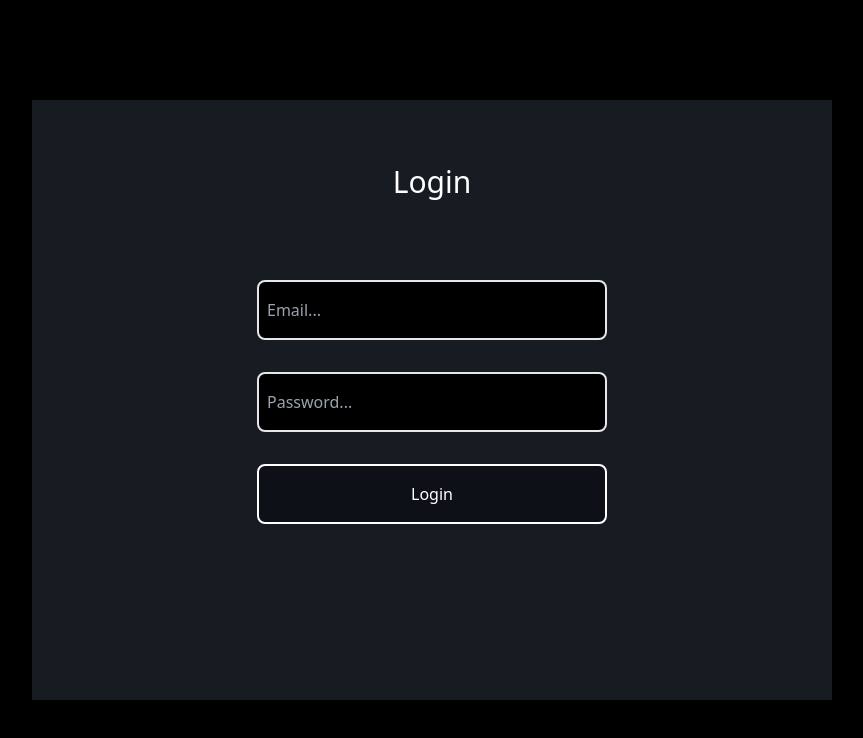
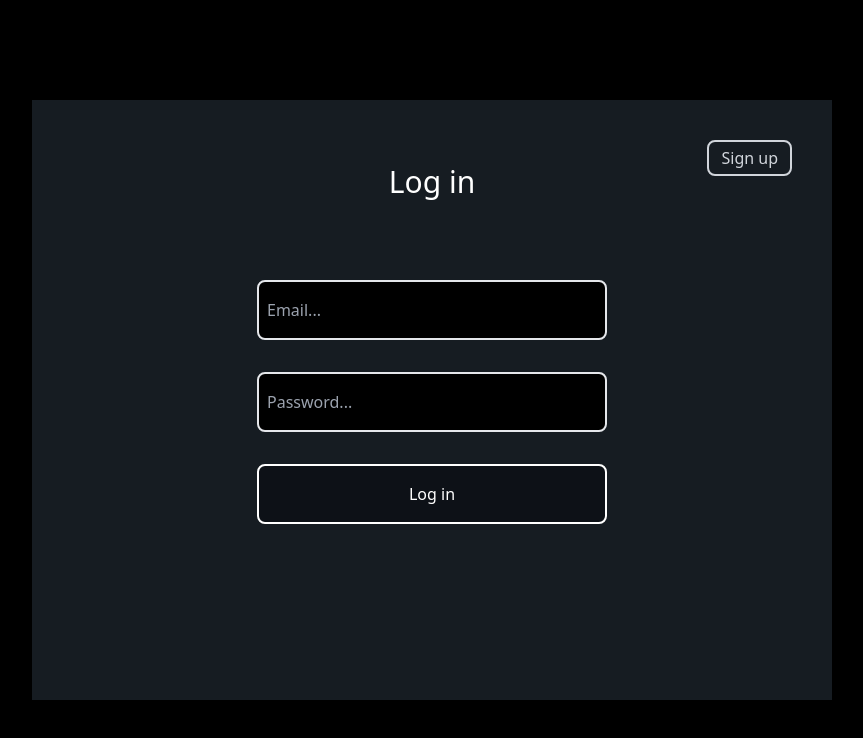
Before and after one commit to dens0n/kanban-fullstack-app, a React (Vite) app in the folder client/: page / in a window 1280 px wide. Shown: the top 738 px of the page, without its empty margins (208-1071 px from the left). Built offline with nearby package versions, Linux system fonts and the light colour scheme.

Commit message:
Refactor Auth component to support login and signup functionality

```diff
--- a/client/src/components/Auth.tsx
+++ b/client/src/components/Auth.tsx
@@ -7,40 +7,77 @@ const Auth: React.FC = () => {
   const [password, setPassword] = useState("");
   const [error, setError] = useState<string | null>(null);
   const navigate = useNavigate();
+  const [isLogin, setIsLogin] = useState<boolean>(true);
+  const [authState, setAuthState] = useState<"Log in" | "Sign up">("Log in");
+  const [name, setName] = useState<string>("");
+  const endpoint = isLogin ? "login" : "signup";
 
   const handleSubmit = async (event: React.FormEvent) => {
     event.preventDefault();
     setError(null);
 
     try {
+      console.log(name, email, password);
       const response = await axios.post(
-        `http://localhost:3000/api/login`,
-        { email, password },
-        {
-          headers: {
-            "Content-Type": "application/json",
-          },
-          withCredentials: true, // This ensures cookies are included in the request
-        },
+        `http://localhost:3000/api/${endpoint}`,
+        isLogin ? { email, password } : { name, email, password },
+        isLogin ? { withCredentials: true } : {},
       );
 
-      if (response.status !== 200) {
-        throw new Error("Login failed");
+      console.log(response.data);
+
+      if (isLogin) {
+        navigate("/kanban");
+      } else {
+        setAuthState("Log in");
+        setIsLogin(true);
+        setName("");
+        setEmail("");
+        setPassword("");
       }
-
-      navigate("/kanban");
     } catch (error) {
       console.log(error);
+      setError(
+        `${authState} failed. Please check your credentials and try again.`,
+      );
+    }
+  };
 
-      setError("Login failed. Please check your credentials and try again.");
+  const toggleAuthState = () => {
+    if (authState === "Log in") {
+      setIsLogin(false);
+      setAuthState("Sign up");
+    } else {
+      setIsLogin(true);
+      setAuthState("Log in");
     }
   };
 
   return (
     <div className="flex h-screen flex-col items-center justify-center">
-      <div className="flex h-[600px] w-[800px] flex-col items-center justify-start gap-20 bg-columnBackgroundColor p-16">
-        <h2 className="text-3xl">Login</h2>
+      <div className="relative flex h-[600px] w-[800px] flex-col items-center justify-start gap-20 bg-columnBackgroundColor p-16">
+        <button
+          onClick={toggleAuthState}
+          className="absolute right-0 top-0 m-10 rounded-lg border-2 border-gray-300 px-3 py-1 text-gray-300 hover:border-gray-50 hover:text-gray-50"
+        >
+          {authState === "Log in" ? "Sign up" : "Log in"}
+        </button>
+        <h2 className="text-3xl">{authState}</h2>
         <form className="flex flex-col gap-8" onSubmit={handleSubmit}>
+          {!isLogin && (
+            <div>
+              <input
+                className="min-w[350px] flex h-[60px] w-[350px] rounded-lg border-2 bg-black px-2 outline-none focus:border-rose-500"
+                type="text"
+                id="name"
+                name="name"
+                value={name}
+                onChange={(e) => setName(e.target.value)}
+                required
+                placeholder="Name..."
+              />
+            </div>
+          )}
           <div>
             <input
               className="min-w[350px] flex h-[60px] w-[350px] rounded-lg border-2 bg-black px-2 outline-none focus:border-rose-500"
@@ -70,7 +107,7 @@ const Auth: React.FC = () => {
             className="min-w[350px] flex h-[60px] w-[350px] cursor-pointer items-center justify-center gap-2 rounded-lg border-2 border-white bg-mainBackgroundColor p-4 ring-rose-500 hover:ring-2"
             type="submit"
           >
-            Login
+            {authState}
           </button>
         </form>
       </div>
```
